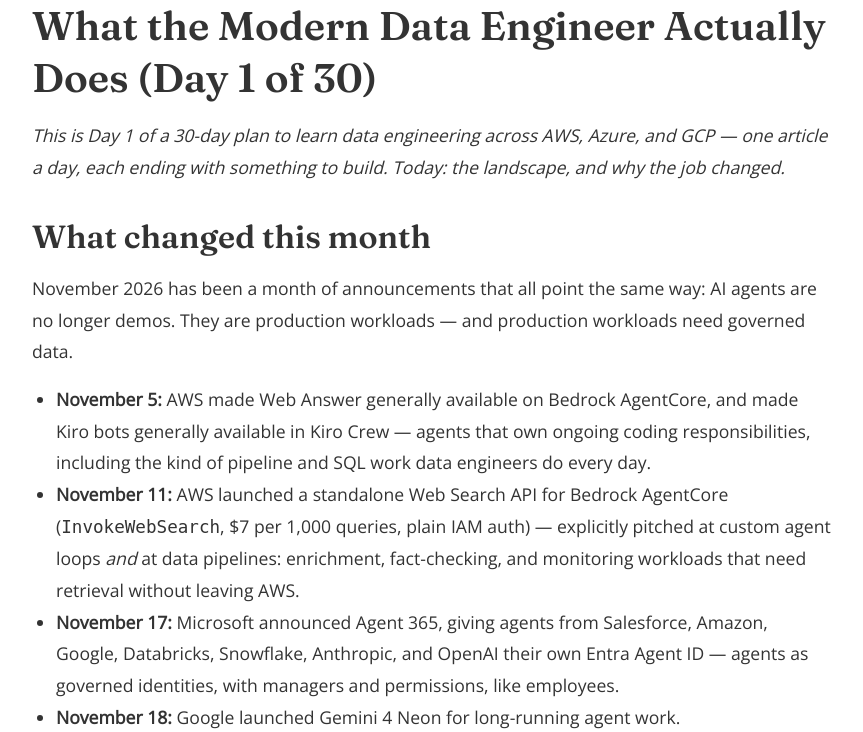
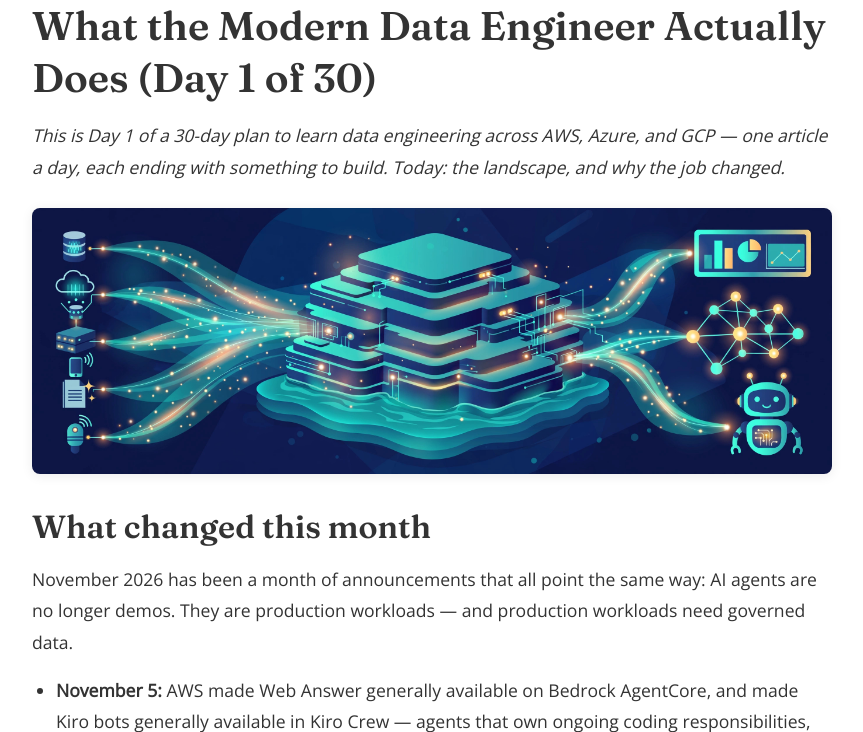
Before and after one commit to entertainingrover01/datalytics, a Flask app: page /blog/day-01-data-engineering-agentic-era in a window 1280 px wide. Shown: the part 553-1285 px from the top of the page, without its empty margins (208-1071 px from the left). Run offline with Flask 3, Linux system fonts and the light colour scheme; some libraries are stand-ins or nearby versions.

Commit message:
Add images and diagrams to Day 1 article
- AI-generated hero banner (sources -> lakehouse -> dashboards/ML/agent)
- Two hand-built diagrams (SVG sources + PNG renders): the medallion
  architecture and the governed agent interface with audit log
- New .article-body img CSS rule so article images scale to the
  content column with rounded corners and a soft shadow

```diff
--- a/articles/30-day-data-engineering/day-01-data-engineering-agentic-era.md
+++ b/articles/30-day-data-engineering/day-01-data-engineering-agentic-era.md
@@ -10,6 +10,8 @@ tags: ["Data Engineering", "Agentic AI", "AWS", "Azure", "GCP", "Learning"]
 # Data Engineering in the Agentic Era: What the Modern Data Engineer Actually Does (Day 1 of 30)
 
 *This is Day 1 of a 30-day plan to learn data engineering across AWS, Azure, and GCP — one article a day, each ending with something to build. Today: the landscape, and why the job changed.*
+
+![Data streams flowing from source systems into a layered lakehouse, feeding dashboards, machine learning models, and an AI agent](/static/images/30-day/day-01-hero.jpg)
 
 ## What changed this month
 
@@ -36,6 +38,8 @@ Strip away the job descriptions and the work has an enduring core:
 5. **Govern it.** Who can see what, which columns are PII, where the lineage leads. In financial services this is the job, not a side quest.
 
 What the agentic era adds is a sixth responsibility: **building the interfaces agents use.** Guardrailed NL-to-SQL, validated agent-generated SQL, audit-logged inference — the work I wrote about in the [agentic compliance pipeline](/blog/agentic-compliance-pipeline-aws/), the [Kiro database workflow](/blog/kiro-agentic-database-workflow/), and the [governed NL-to-SQL layer](/blog/governed-nl-to-sql-analytics/) projects. The agent is a new kind of downstream consumer, and it needs the same treatment as any other untrusted service: isolated, decoupled, governed, and fully auditable.
+
+![An AI agent asks a question, which passes through a governed interface of guardrails before reaching the data platform; every request is written to an audit log](/static/images/30-day/day-01-governed-agent.png)
 
 ## The three-cloud map
 
@@ -68,4 +72,8 @@ Learn one column deeply and the other two become translation exercises. That is
 4. Pick a dataset you care about — NYC taxi trips, a Kaggle retail dataset, anything with a few hundred thousand rows — and download it locally.
 5. Sketch, on paper or in a notebook, the medallion version of it: what would your bronze (raw), silver (cleaned), and gold (analytics-ready) layers contain? Keep the sketch; Day 7 builds it.
 
+The layers you're sketching toward look like this:
+
+![Medallion architecture: sources flow into Bronze (raw), Silver (cleaned), and Gold (analytics-ready) layers, which feed dashboards, ML models, and AI agents](/static/images/30-day/day-01-medallion.png)
+
 Tomorrow, Day 2: SQL for data engineering — window functions, CTEs, and reading a query plan like an engineer, not a analyst.
--- a/static/style.css
+++ b/static/style.css
@@ -567,6 +567,15 @@ footer {
 
 .article-body p {
     margin-bottom: 1rem;
+}
+
+.article-body img {
+    max-width: 100%;
+    height: auto;
+    display: block;
+    margin: 1.5rem auto;
+    border-radius: 8px;
+    box-shadow: 0 2px 12px rgba(0, 0, 0, 0.08);
 }
 
 .article-body ul, .article-body ol {
```
Also changed, not shown: static/images/30-day/day-01-governed-agent.png (added), static/images/30-day/day-01-governed-agent.svg (added), static/images/30-day/day-01-hero.jpg (added), static/images/30-day/day-01-medallion.png (added), static/images/30-day/day-01-medallion.svg (added).
